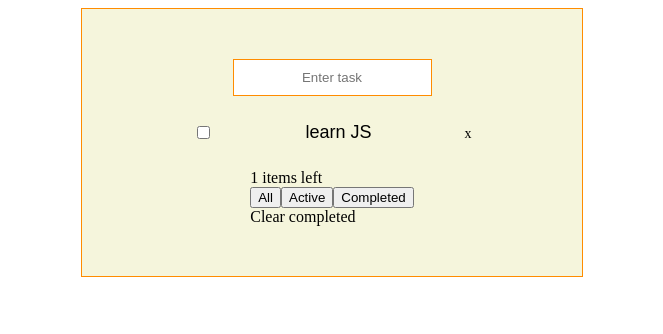
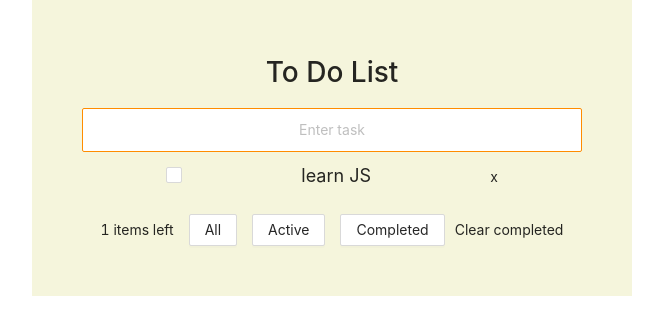
Before and after one commit to Yojuks/my-todolist, a React (Create React App) app: page / in a window 1280 px wide. Shown: the top 334 px of the page, without its empty margins (308-971 px from the left). Built offline with nearby package versions, Linux system fonts and the light colour scheme.

Commit message:
Added Ant-design to todolist

```diff
--- a/package.json
+++ b/package.json
@@ -6,6 +6,7 @@
     "@testing-library/jest-dom": "^4.2.4",
     "@testing-library/react": "^9.5.0",
     "@testing-library/user-event": "^7.2.1",
+    "antd": "^4.8.0",
     "react": "^16.13.1",
     "react-dom": "^16.13.1",
     "react-scripts": "3.4.3"
--- a/src/Component/CreateTasks/CreateTasks.js
+++ b/src/Component/CreateTasks/CreateTasks.js
@@ -1,17 +1,12 @@
 import React, { Component } from "react";
 import Task from "./Task";
 import ToDoListFooter from './ToDoListFooter'
-
-import Checkbox from './Checkbox'
-// let tasks = [{// id: new Date(),
-//         title: 'title',
-//         isDone: 'isDone'
-// }]
+import { Input } from "antd";
+import "antd/dist/antd.css";
 
 class CreateTasks extends Component {
   constructor() {
     super();
-    // this.newIndex = 2
     this.state = {
       tasks: [
         {
@@ -21,8 +16,8 @@ class CreateTasks extends Component {
         },
       ],
       inputValue: "",
-      filter: 'all'
-      // newIndex: 2
+      // filter: 'all',
+      filter: null
     };
   }
 
@@ -46,7 +41,6 @@ class CreateTasks extends Component {
   };
 
   deleteTask = (taskId) => {
-    // console.log(taskId);
     const newTaskList = this.state.tasks.filter((task) => {
       return task.id !== taskId;
     });
@@ -56,13 +50,10 @@ class CreateTasks extends Component {
   };
 
   updateTask = (task) => {
-    // console.log('task', task);
     const newMainObject = [...this.state.tasks]
 
     newMainObject.forEach((t) => {
-      // console.log('t.id', t.id, 'task.id', task.id);
       if (t.id === task.id) {
-        // console.log('t.isDone', t.isDone, 'task.isDone', task.isDone);
         t.isDone = task.isDone
         return
       }
@@ -73,14 +64,20 @@ class CreateTasks extends Component {
     })
   };
 
-  changeFilter(filterValue) {
+  // changeFilter(filterValue) {
+  //   console.log(filterValue);
+  //   this.setState({
+  //     filter: filterValue
+  //   })
+  // }
+  changeFilter = (filterValue) => {
     console.log(filterValue);
     this.setState({
       filter: filterValue
     })
   }
 
-  clearCompleted() {
+  clearCompleted = () => {
     this.setState({
       tasks: this.state.tasks.filter((t) => !t.isDone)
     })
@@ -88,11 +85,11 @@ class CreateTasks extends Component {
 
   getItems = (filterValue) => {
     const { tasks } = this.state
-    if (filterValue === 'all') return tasks
-    if (filterValue === 'active') {
+    if (filterValue === null ) return tasks
+    if (filterValue === true ) {
       return tasks.filter(task => task.isDone === false)
     }
-    if (filterValue === 'completed') {
+    if (filterValue === false) {
       return tasks.filter(task => task.isDone === true)
     }
   }
@@ -102,7 +99,8 @@ class CreateTasks extends Component {
     const tasks = this.getItems(filter)
     return (
       <div className="wrapper">
-        <input
+        <h1 >To Do List</h1>
+        <Input
           type="text"
           placeholder="Enter task"
           onChange={this.onChange}
@@ -124,9 +122,8 @@ class CreateTasks extends Component {
         </div>
         <ToDoListFooter
           tasks={this.state.tasks}
-          filter={this.state.filter}
-          onFilterChanged={this.changeFilter.bind(this)}
-          clearCompleted={this.clearCompleted.bind(this)}
+          onFilterChanged={this.changeFilter}
+          clearCompleted={this.clearCompleted}
         />
       </div>
     );
--- a/src/Component/CreateTasks/Task.js
+++ b/src/Component/CreateTasks/Task.js
@@ -1,4 +1,6 @@
 import React, { Component } from "react";
+import { Checkbox } from "antd";
+import "antd/dist/antd.css";
 
 class Task extends Component {
   constructor(props) {
@@ -13,7 +15,6 @@ class Task extends Component {
   };
 
   updateTask = () => {
-    // console.log(this.props.task.id); // тут співпадає
     var task = {
         ...this.props.task
     }
@@ -32,7 +33,8 @@ class Task extends Component {
 
     return (
       <div className="task">
-        <input
+        <Checkbox
+          // className='checkbox'
           type="checkbox"
           defaultChecked={this.props.checked}
           onClick={this.updateTask}
--- a/src/Component/CreateTasks/ToDoListFooter.js
+++ b/src/Component/CreateTasks/ToDoListFooter.js
@@ -1,47 +1,46 @@
 import React, { Component } from "react";
+import { Button } from "antd";
+import "antd/dist/antd.css";
 
 class ToDoListFooter extends Component {
 
-  handleFilterChanged(e) {
-      this.props.onFilterChanged(e.currentTarget.dataset.value)
-  }
-
   render() {
-    let {tasks, filter} = this.props
+    let {tasks} = this.props
 
     return (
       <div className="todolist-footer">
-        <div>
-          <span>
-            {tasks.filter((t) => !t.isDone).length} items left{" "}
-          </span>
-        </div>
         <div className="buttons">
-          <button
-            className={filter.value === 'all' ? 'selected' : ""}
-            onClick={this.handleFilterChanged.bind(this)}
-            data-value="all"
+          <div>
+            <span className='items-left'>
+              {tasks.filter((t) => !t.isDone).length} items left
+            </span>
+          </div>
+          <Button
+            // className={filter.value === 'all' ? 'selected' : ""}
+            onClick={() => this.props.onFilterChanged(null)}
+            // data-value="all"
           >
             All
-          </button>
-          <button
-            className={filter.value === 'active' ? 'selected' : ""}
-            onClick={this.handleFilterChanged.bind(this)}
-            data-value="active"
+          </Button>
+          <Button
+            // className={filter.value === 'active' ? 'selected' : ""}
+            onClick={() => this.props.onFilterChanged(true)}
+            // data-value="active"
           >
             Active
-          </button>
-          <button
-            className={filter.value === 'completed' ? 'selected' : ""}
-            onClick={this.handleFilterChanged.bind(this)}
-            data-value="completed"
+          </Button>
+          <Button
+            // className={filter.value === 'completed' ? 'selected' : ""}
+            onClick={() => this.props.onFilterChanged(false)}
+            // data-value="completed"
           >
             Completed
-          </button>
+          </Button>
+          <div>
+            <span className='completed' onClick={this.props.clearCompleted}>Clear completed</span>
         </div>
-        <div>
-            <span onClick={this.props.clearCompleted}>Clear completed</span>
         </div>
+
       </div>
     );
   }
--- a/src/index.css
+++ b/src/index.css
@@ -2,8 +2,7 @@
   margin: 0 auto;
   padding: 50px;
   background-color: beige;
-  border: 1px solid #ff8c00;
-  width: 400px;
+  width: 600px;
   display: flex;
   justify-content: center;
   align-items: center;
@@ -30,3 +29,22 @@ p .task-input {
 .is-done {
   text-decoration: line-through;
 }
+
+.task .ant-checkbox-wrapper {
+  margin-bottom: 5%;
+}
+.buttons Button {
+  margin-left: 15px;
+}
+.items-left {
+  display: block;
+}
+
+.buttons {
+  display: flex;
+  align-items: center;
+}
+.completed {
+  display: block;
+  margin-left: 10px;
+}
```
Also changed, not shown: 1 other file (tests, documents, lock files or other folders).
